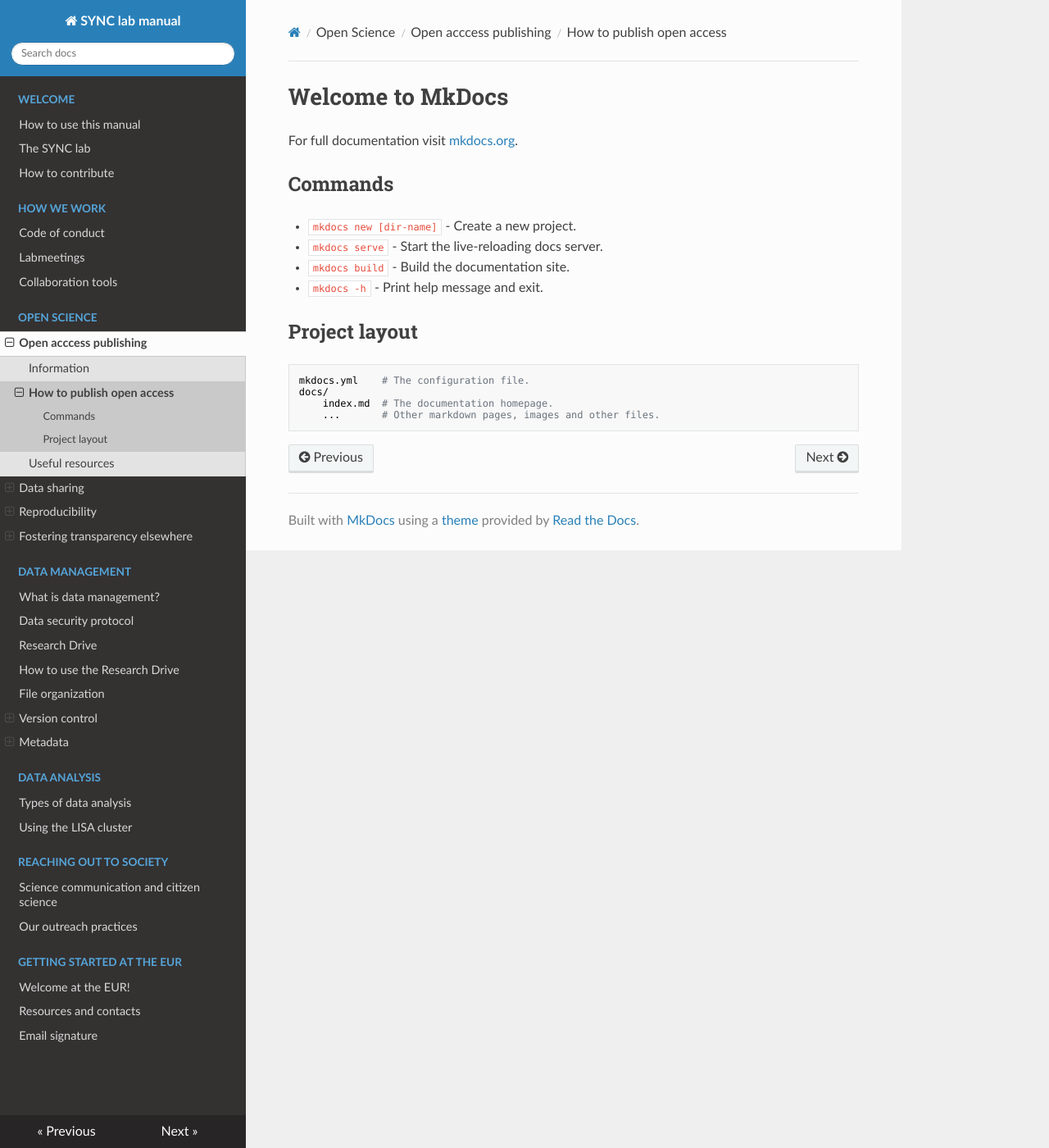
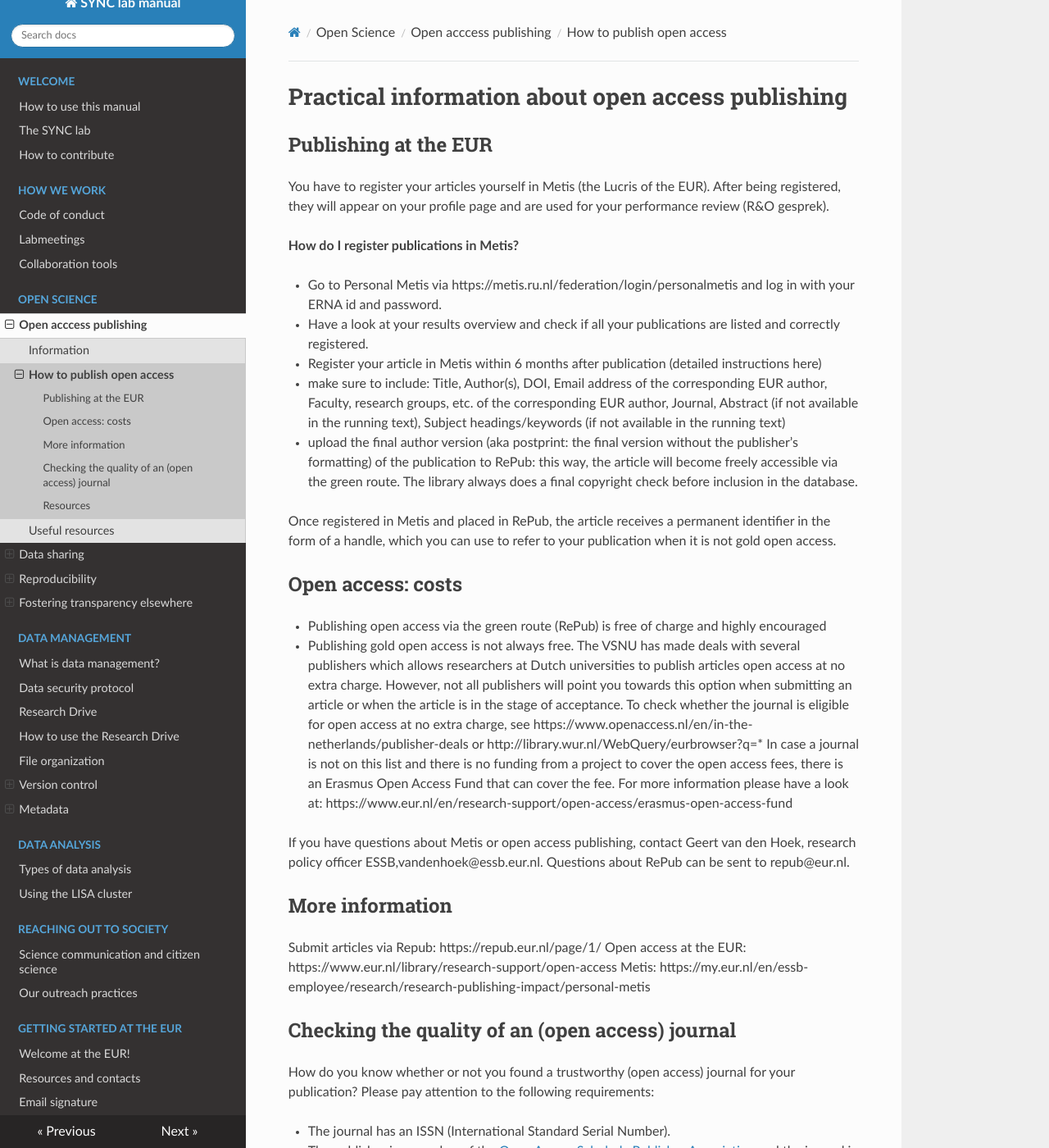
Before and after one commit to eur-synclab/eur-synclab.github.io, an MkDocs documentation site: the page built from docs/open-science/open-access-how.md, in a window 1280 px wide and 1400 px high. Shown: the whole window at 82% size. Built offline with MkDocs 1.6.1, drawn with Linux system fonts in a browser that asks for light colours; nearby versions of some CDN libraries; some of the changed text lies outside the part shown.

Commit message:
Start content practical info open access publishing

```diff
--- a/docs/open-science/open-access-how.md
+++ b/docs/open-science/open-access-how.md
@@ -1,17 +1,56 @@
-# Welcome to MkDocs
+# Practical information about open access publishing
 
-For full documentation visit [mkdocs.org](https://www.mkdocs.org).
+## Publishing at the EUR
+You have to register your articles yourself in Metis (the Lucris of the EUR). After being registered, they will appear on your profile page and are used for your performance review (R&O gesprek).
 
-## Commands
+**How do I register publications in Metis?**
 
-* `mkdocs new [dir-name]` - Create a new project.
-* `mkdocs serve` - Start the live-reloading docs server.
-* `mkdocs build` - Build the documentation site.
-* `mkdocs -h` - Print help message and exit.
+- Go to Personal Metis via https://metis.ru.nl/federation/login/personalmetis and log in with your ERNA id and password.
+- Have a look at your results overview and check if all your publications are listed and correctly registered.
+- Register your article in Metis within 6 months after publication (detailed instructions here)
+  - make sure to include: Title, Author(s), DOI, Email address of the corresponding EUR author, Faculty, research groups, etc. of the corresponding EUR author, Journal, Abstract (if not available in the running text), Subject headings/keywords (if not available in the running text)
+  - upload the final author version (aka postprint: the final version without the publisher’s formatting) of the publication to RePub: this way, the article will become freely accessible via the green route. The library always does a final copyright check before inclusion in the database.
 
-## Project layout
+Once registered in Metis and placed in RePub, the article receives a permanent identifier in the form of a handle, which you can use to refer to your publication when it is not gold open access.
 
-    mkdocs.yml    # The configuration file.
-    docs/
-        index.md  # The documentation homepage.
-        ...       # Other markdown pages, images and other files.
+## Open access: costs
+
+- Publishing open access via the green route (RePub) is free of charge and highly encouraged
+- Publishing gold open access is not always free. The VSNU has made deals with several publishers which allows researchers at Dutch universities to publish articles open access at no extra charge. However, not all publishers will point you towards this option when submitting an article or when the article is in the stage of acceptance. To check whether the journal is eligible for open access at no extra charge, see https://www.openaccess.nl/en/in-the-netherlands/publisher-deals or http://library.wur.nl/WebQuery/eurbrowser?q=*
+In case a journal is not on this list and there is no funding from a project to cover the open access fees, there is an Erasmus Open Access Fund that can cover the fee. For more information please have a look at: https://www.eur.nl/en/research-support/open-access/erasmus-open-access-fund
+
+If you have questions about Metis or open access publishing, contact Geert van den Hoek, research policy officer ESSB,vandenhoek@essb.eur.nl. Questions about RePub can be sent to repub@eur.nl.
+
+## More information
+
+Submit articles via Repub: https://repub.eur.nl/page/1/
+Open access at the EUR: https://www.eur.nl/library/research-support/open-access
+Metis: https://my.eur.nl/en/essb-employee/research/research-publishing-impact/personal-metis
+
+
+
+## Checking the quality of an (open access) journal
+
+How do you know whether or not you found a trustworthy (open access) journal for your publication? Please pay attention to the following requirements:
+
+- The journal has an ISSN (International Standard Serial Number).
+- The publisher is a member of the [Open Access Scholarly Publisher Association](https://oaspa.org/) and the journal is included in the [DOAJ](https://doaj.org/).
+- The journal is connected to or is sponsored by a scientific institute or society.
+- All articles have a DOI
+- The journal is not part of this [list of dubious publishers](https://web.archive.org/web/20170112125427/https://scholarlyoa.com/publishers/)
+- The content area of the journal is clearly described and the articles are in accordance with this description.
+- The primary target group of the journal consists of researchers and scientific teachers and is mentioned on the website.
+- The editorial board consists of renowned/well-known researchers from the discipline.
+- The costs of publishing open access are clearly mentioned.
+- The user licenses are clearly mentioned in each article
+- You can also check the scoring of the journal [here](http://www.qoam.eu/journals)
+
+## Resources
+-	[Transpose](https://transpose-publishing.github.io/#/), a database of journal policies on peer review, co-reviewing and preprinting
+-	[Maggio et al., 2018](https://doi.org/10.1007/s40037-018-0451-8), a short article about preprints and the authors’ personal experience with publishing a preprint
+-	A [Preprint FAQ](https://help.osf.io/hc/en-us/articles/360019930493-Preprint-FAQs), including other relevant links
+- Find which journals publish open access and which costs are covered by big deals in the [Open Access journal browser](http://library.wur.nl/WebQuery/jbrowser?q=*)
+- All Dutch publisher deals can be found [here](https://www.openaccess.nl/en/in-the-netherlands/publisher-deals)
+- All approved open access journals can be found in the [Directory of Open Access Journals](https://doaj.org/). In order to count as gold route, a journal has to be in this directory
+- A repository for open access books can be found in [OAPEN](http://oapen.org/home) and via [DOAB](https://www.doabooks.org/doab?uiLanguage=en) (Directory for Open Access Books)
+- [The Turing Way on open access](https://the-turing-way.netlify.com/open_research/04/openaccess.html)
```
